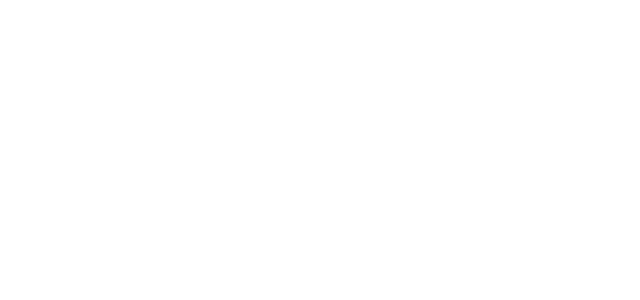
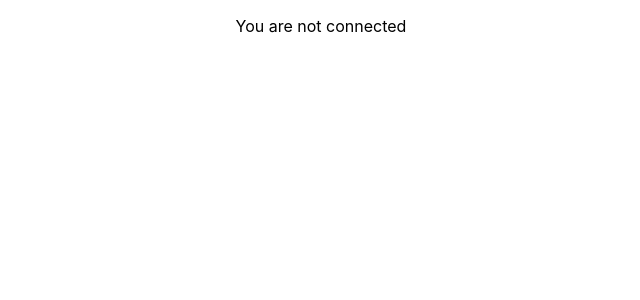
Before and after one commit to dr-data/nft-whitelist-1, a React (Create React App) app: page / in a window 1280 px wide. Shown: the top 300 px of the page, without its empty margins (319-959 px from the left). Built offline with nearby package versions, Linux system fonts and the light colour scheme.

Commit message:
Made the connection to metamask

```diff
--- a/src/App.js
+++ b/src/App.js
@@ -1,8 +1,38 @@
+import { useState, useEffect } from 'react';
+import { ethers } from 'ethers';
 import './App.css';
 
 function App() {
+
+  const [loader, setLoader] = useState(true);
+  const [accounts, setAccounts] = useState([]);
+  const [balance, setBalance] = useState();
+  const [succes, setSucces] = useState('');
+  const [error, setError] = useState('');
+
+  useEffect(() => {
+    getAccounts();
+    setLoader(false);
+  }, [])
+
+  async function getAccounts() {
+    if(typeof window.ethereum !== 'undefined') {
+      let accounts = await window.ethereum.request({ method: 'eth_requestAccounts'});
+      setAccounts(accounts);
+      console.log(accounts);
+    }
+  }
+
+
+
   return (
     <div className="App">
+      {!loader &&
+        accounts.length > 0 ?
+        <p>You are connected with {accounts[0]}</p>
+        :
+        <p>You are not connected</p>
+      }
     </div>
   );
 }
```
